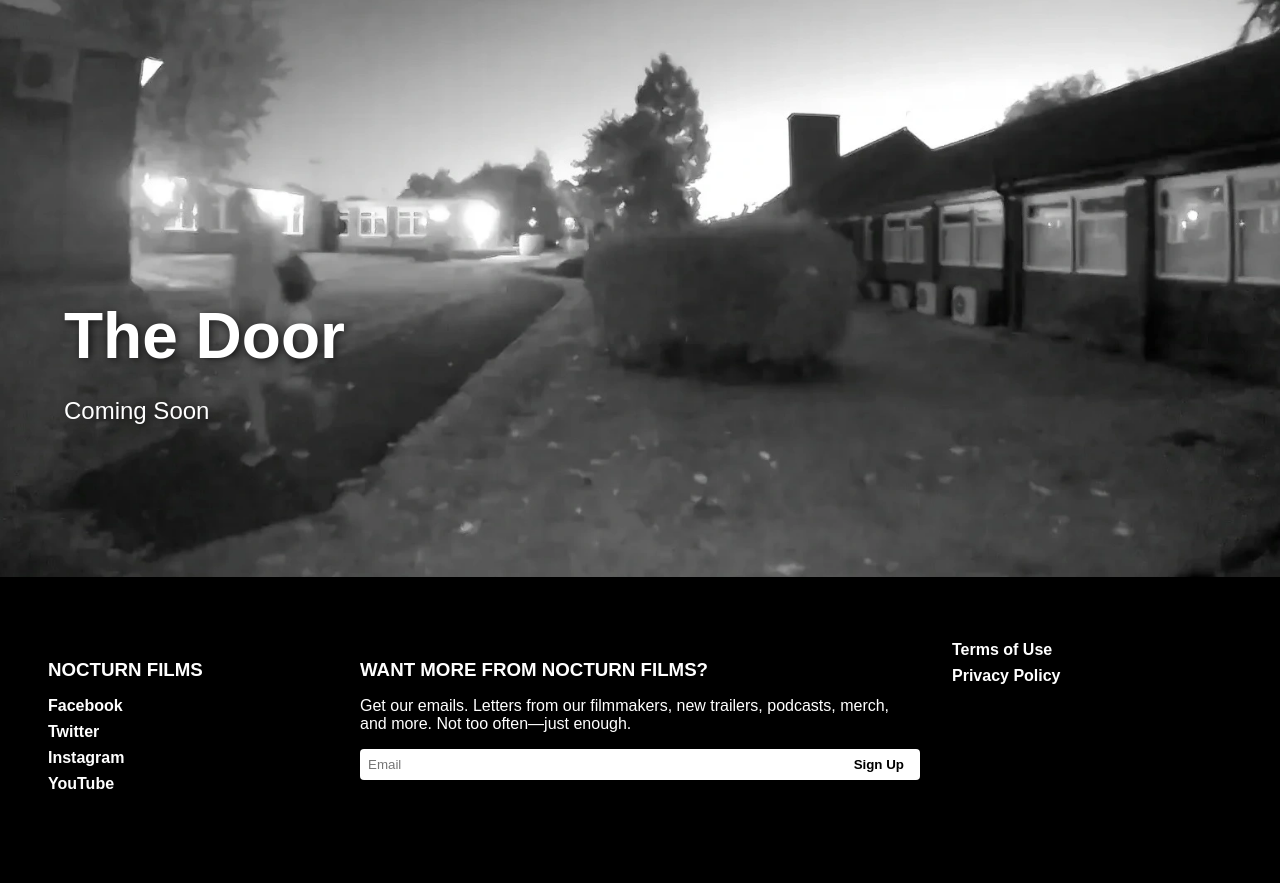
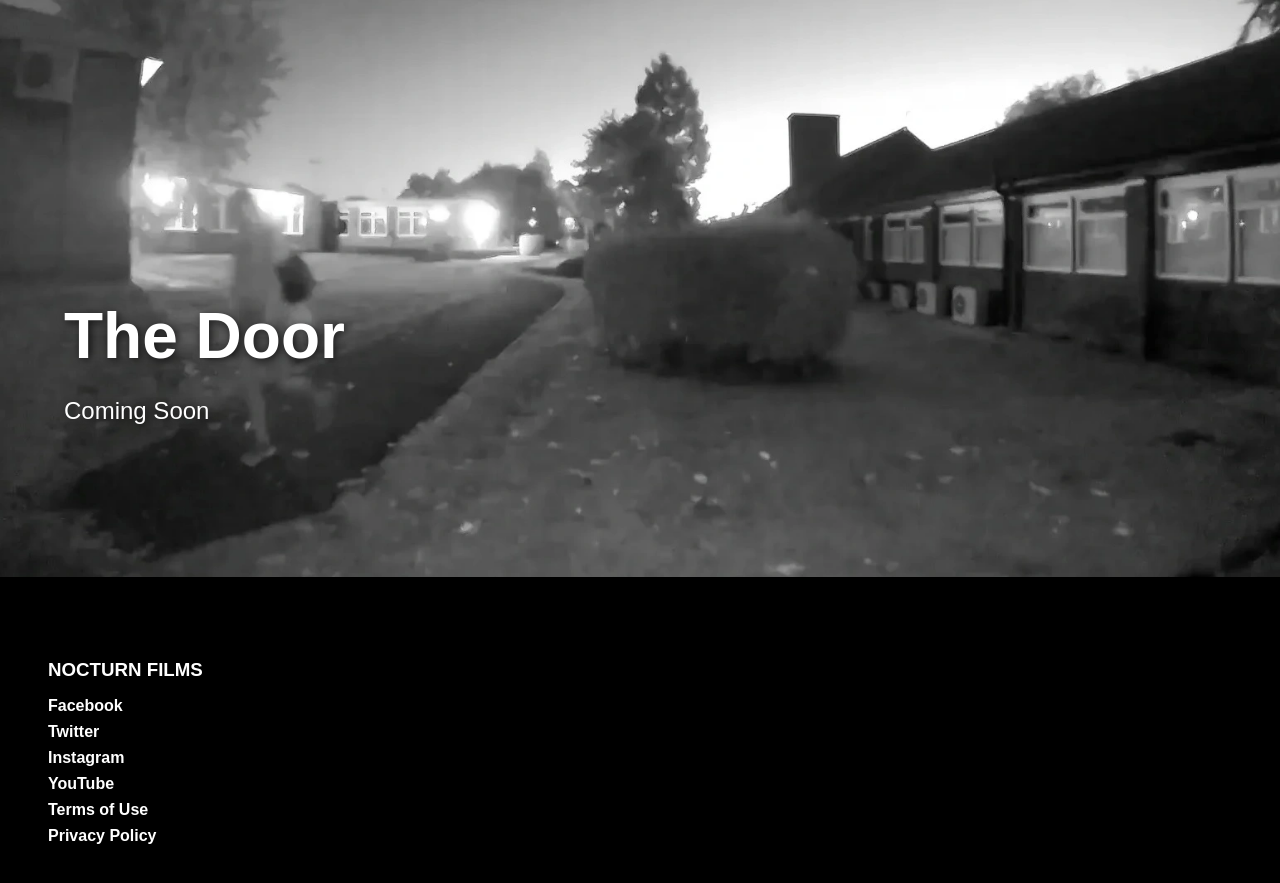
Before and after one commit to Contonion/StripeMedia, a plain HTML site: page index.html in a window 1280 px wide. Shown: the part 3404-4287 px from the top of the page. Drawn offline with Linux system fonts and the light colour scheme.

Commit message:
Update index.html

```diff
--- a/index.html
+++ b/index.html
@@ -110,19 +110,7 @@
                     <li><a href="#twitter">Twitter</a></li>
                     <li><a href="#instagram">Instagram</a></li>
                     <li><a href="https://www.youtube.com/channel/UCZTzl4IEz3C-gIDure2XetQ" target="_blank">YouTube</a></li>
-                </ul>
-            </div>
-            <div class="footer-newsletter">
-                <h3>WANT MORE FROM NOCTURN FILMS?</h3>
-                <p>Get our emails. Letters from our filmmakers, new trailers, podcasts, merch, and more. Not too often—just enough.</p>
-                <form>
-                    <input type="email" placeholder="Email">
-                    <button type="submit">Sign Up</button>
-                </form>
-            </div>
-            <div class="footer-legal">
-                <ul>
-                    <li><a href="#terms" id="terms-link">Terms of Use</a></li>
+		    <li><a href="#terms" id="terms-link">Terms of Use</a></li>
                     <li><a href="#privacy" id="privacy-link">Privacy Policy</a></li>
                 </ul>
             </div>
```
